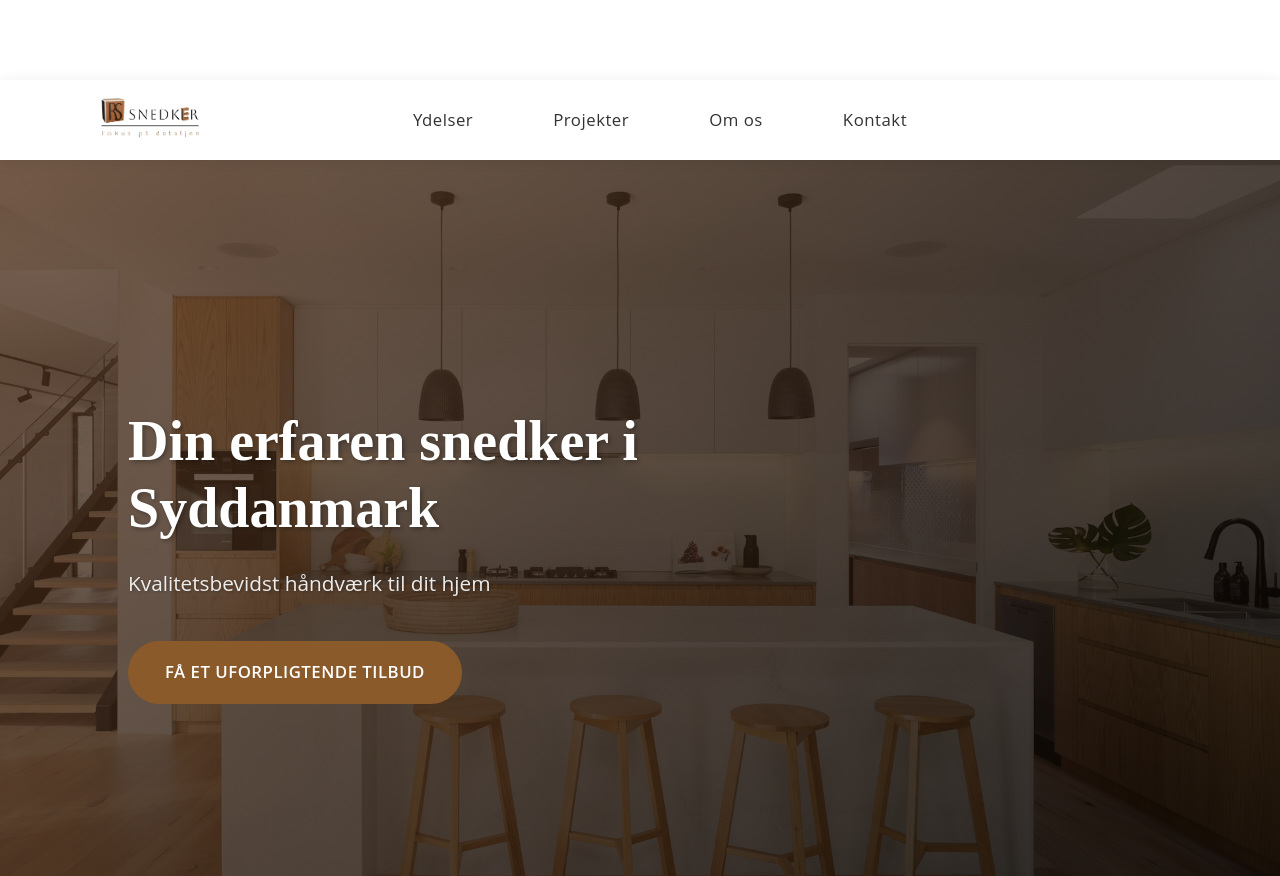
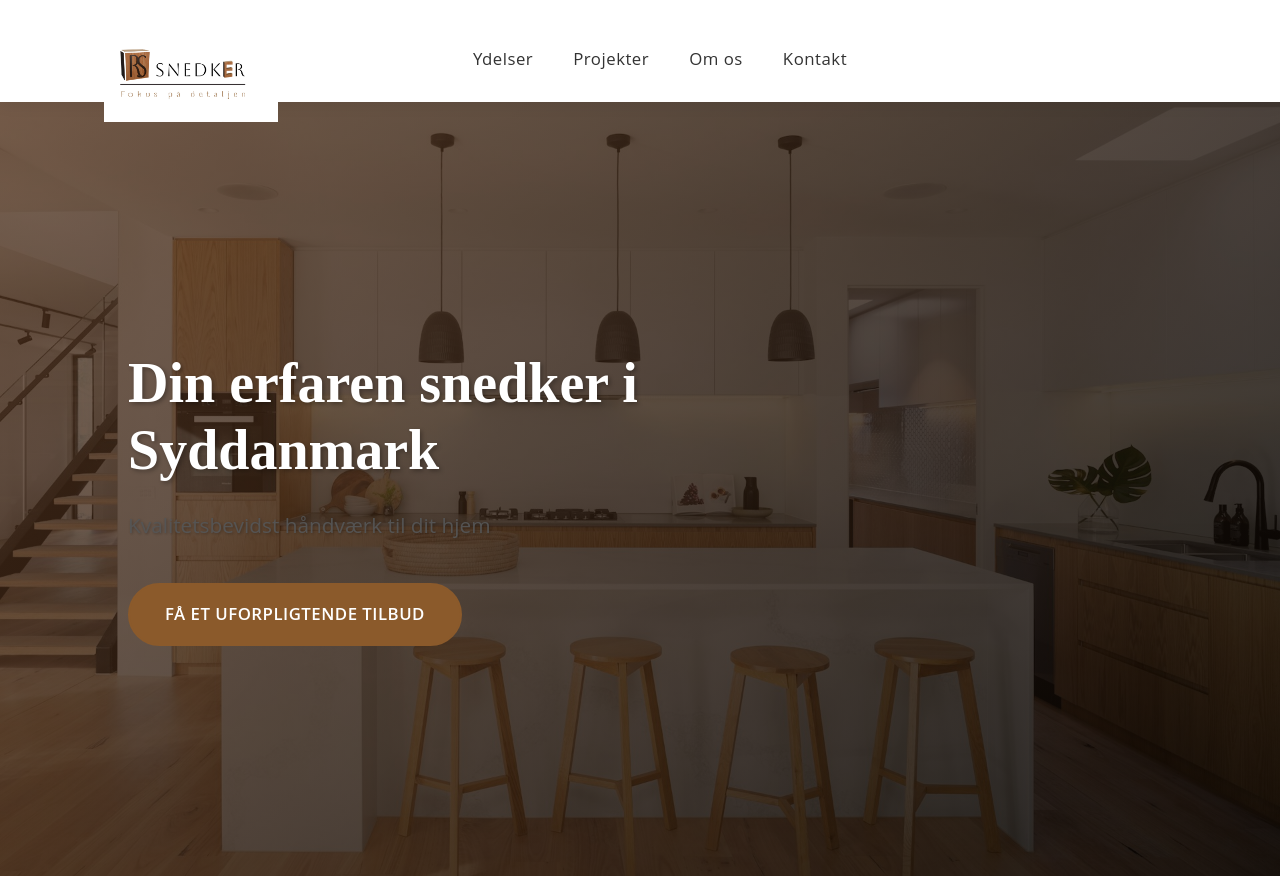
Before and after one commit to ralphboass/rs-snedker, a plain HTML site: page index.html in a window 1280 px wide. Shown: the top 876 px of the page. Drawn offline with Linux system fonts and the light colour scheme.

Commit message:
Update style.css

```diff
--- a/css/style.css
+++ b/css/style.css
@@ -83,20 +83,22 @@ ul {
     padding: 0 20px;
 }
 
-/* Reset default margin and padding */
-body {
-    margin: 0;
-    padding: 0;
-}
-
 /* Header & Navigation */
 header {
     background-color: rgba(255, 255, 255, 0.98);
     box-shadow: 0 2px 15px rgba(0, 0, 0, 0.08);
+    position: fixed;
+    top: 0;
+    left: 0;
+    right: 0;
     width: 100%;
-    padding: 0;
-    position: relative;
     z-index: 1000;
+    transition: all 0.3s ease;
+    padding: 1.5rem 0 0.5rem;  /* Added more padding on top for the logo */
+}
+
+header.scrolled {
+    box-shadow: 0 2px 15px rgba(0, 0, 0, 0.1);
 }
 
 nav {
@@ -106,36 +108,39 @@ nav {
     max-width: 1200px;
     margin: 0 auto;
     padding: 0 5%;
-    min-height: 80px;
+    position: relative;
 }
 
-/* Logo */
 .logo {
+    display: flex;
+    align-items: flex-start;  /* Align to top */
+    height: 70px;
+    padding-top: 0.5rem;  /* Add space above logo */
     grid-column: 1;
-    display: flex;
-    align-items: center;
-    height: 70px;
-    margin-left: -15px;  /* Move logo to the left */
-    margin-top: 8px;     /* Move logo down slightly */
-    padding: 5px 0;      /* Add some vertical padding */
+    justify-self: start;
 }
 
 .logo-img {
     height: 100%;
     width: auto;
-    max-height: 70px;
+    max-height: 90px;  /* Increased max height */
     transition: var(--transition);
+    object-fit: contain;  /* Ensures the image scales properly */
 }
 
-/* Navigation */
+.logo-img:hover {
+    opacity: 0.9;
+}
+
+/* Desktop Navigation */
 .nav-links {
-    grid-column: 2;
     display: flex;
     justify-content: center;
-    gap: 2.5rem;
-    margin: 0;
+    align-items: center;
+    margin: 0 auto;
     padding: 0;
     list-style: none;
+    grid-column: 2;
 }
 
 .nav-links li {
@@ -192,13 +197,6 @@ nav {
     padding: 0 10%;
     position: relative;
     overflow: hidden;
-}
-
-.hero p {
-    color: rgba(255, 255, 255, 0.95);
-    font-size: 1.2rem;
-    margin-top: 1rem;
-    text-shadow: 0 1px 2px rgba(0, 0, 0, 0.3);
 }
 
 .hero::before {
@@ -805,21 +803,14 @@ section {
 
 /* Footer */
 footer {
-    background-color: var(--dark-color);
-    color: rgba(255, 255, 255, 0.9);
-    padding: 4rem 0 0;
+    background-color: var(--secondary-color);
+    color: white;
+    padding: 6rem 0 0;
+    position: relative;
+    overflow: hidden;
 }
 
-.footer-section p,
-.footer-section h3,
-.footer-section a {
-    color: rgba(255, 255, 255, 0.95);
-    transition: color 0.3s ease;
-    position: relative;
-    z-index: 1;
-}
-
-.footer-section::before {
+footer::before {
     content: '';
     position: absolute;
     top: 0;
```
